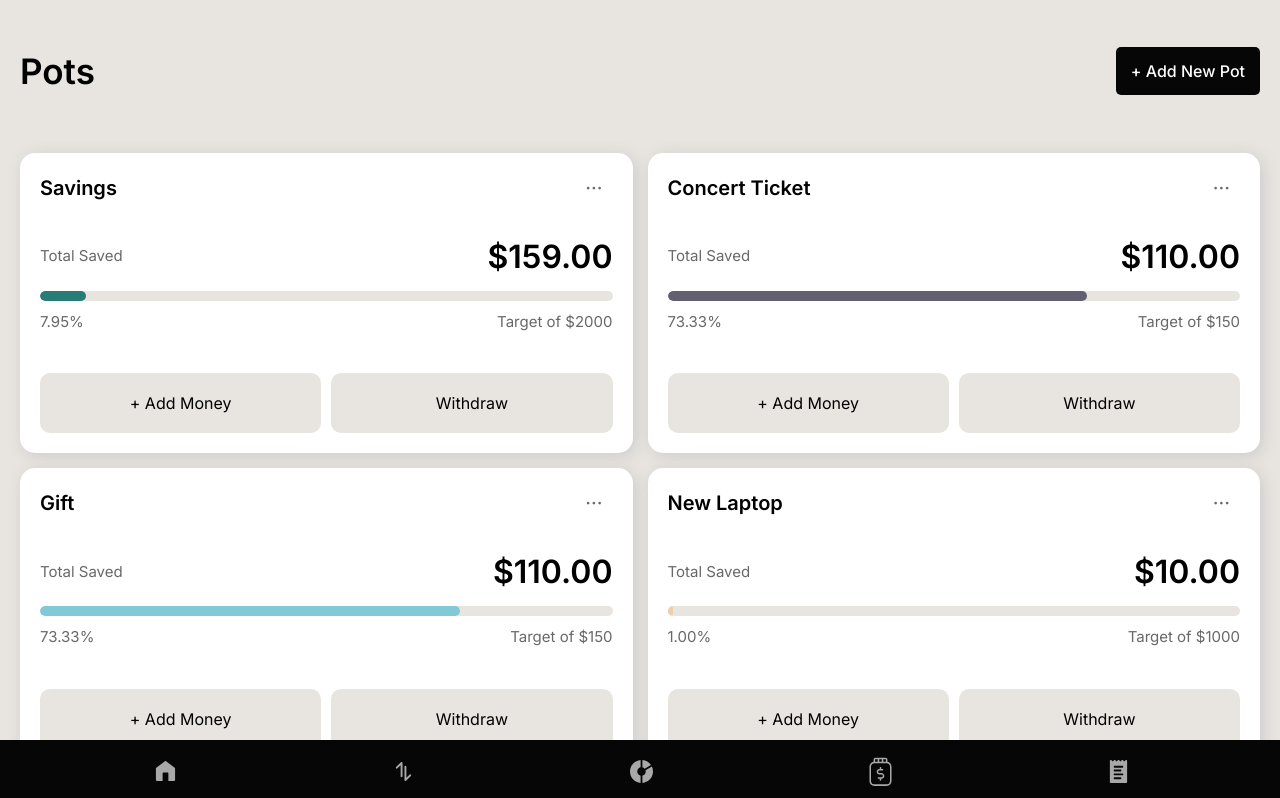
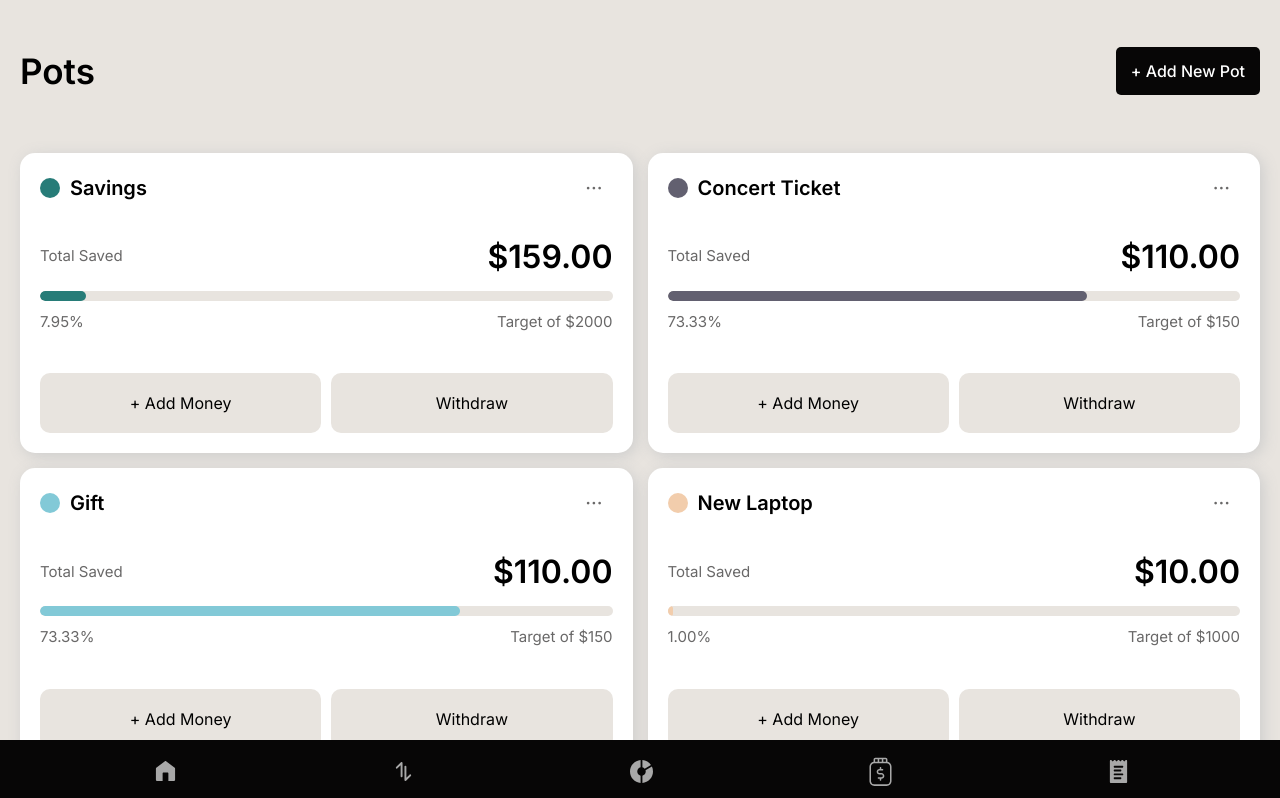
Before and after one commit to Alen-Gebles/vaulta-finance-app, a Next.js app: page /path/pots in a window 1280 px wide. Shown: the top 798 px of the page. Built offline with nearby package versions, Linux system fonts and the light colour scheme.

Commit message:
Updated some css for Pot

```diff
--- a/app/path/pots/pots.css
+++ b/app/path/pots/pots.css
@@ -49,9 +49,14 @@
 .potTop h1{
   font-size: 20px;
   font-weight: 600;
+  margin-left: 30px;
 }
 .potDot{
+  width: 20px;
+  height: 20px;
+  border-radius: 100vh;
   position: absolute;
+  left: 20px;
 }
 .potEdit{
   font-size: 20px;
```
